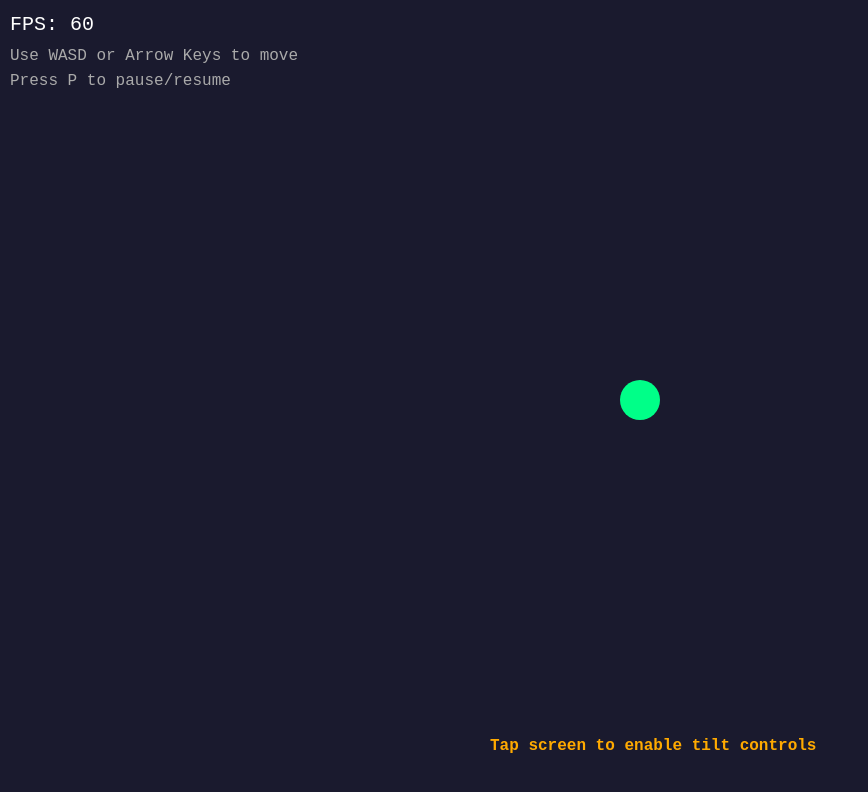
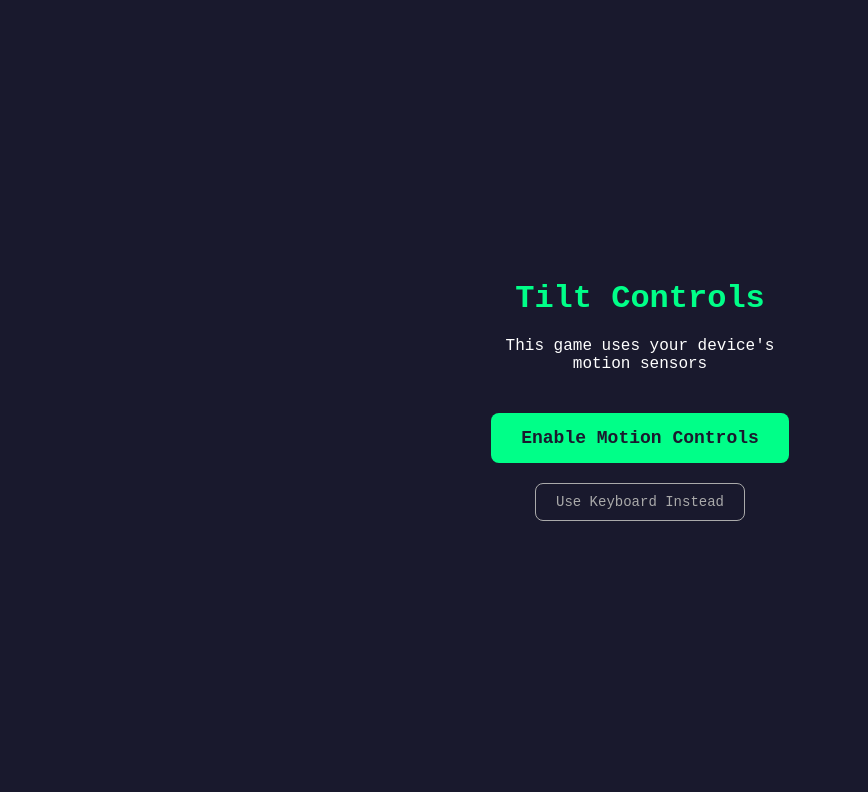
Before and after one commit to maxpaulus43/jump-game, a website built with Vite: page index.html in a window 1280 px wide. Shown: the whole page, without its empty margins (0-868 px from the left). Built offline with nearby package versions, Linux system fonts and the light colour scheme.

Commit message:
accelerometer

```diff
--- a/index.html
+++ b/index.html
@@ -8,7 +8,7 @@
   <meta name="mobile-web-app-capable" content="yes" />
   <title>My Game</title>
   <link href="/css/style.css" rel="stylesheet" />
-  <script src="/index.ts" type="module"></script>
+  <script src="index.ts" type="module"></script>
 </head>
 
 <body>
--- a/index.ts
+++ b/index.ts
@@ -13,31 +13,21 @@ window.addEventListener('DOMContentLoaded', () => {
     // Create game instance
     const game = new Game('gameCanvas');
 
-    // Start the game
-    game.start();
-
-    console.log('Game started successfully!');
-
     // Make game accessible from console for debugging
     (window as any).game = game;
 
-    // Add touch event listener to request motion permission on iOS
-    // This must be triggered by a user gesture
-    let permissionRequested = false;
-    const requestPermissionOnTouch = async () => {
-      if (!permissionRequested && game.getInputManager().hasMotionSensors() && !game.getInputManager().hasMotionPermission()) {
-        permissionRequested = true;
-        console.log('Requesting motion sensor permission...');
-        await game.requestMotionPermission();
-        // Remove listener after first request
-        document.removeEventListener('touchstart', requestPermissionOnTouch);
-        document.removeEventListener('click', requestPermissionOnTouch);
-      }
-    };
+    // Check if we need to show permission button (iOS 13+)
+    const needsPermission = game.getInputManager().hasMotionSensors() &&
+                           !game.getInputManager().hasMotionPermission();
 
-    // Listen for both touch and click events (click for testing on desktop)
-    document.addEventListener('touchstart', requestPermissionOnTouch, { once: false });
-    document.addEventListener('click', requestPermissionOnTouch, { once: false });
+    if (needsPermission) {
+      // Create start button overlay for iOS permission
+      createStartButton(game);
+    } else {
+      // Start game immediately if no permission needed
+      game.start();
+      console.log('Game started successfully!');
+    }
 
   } catch (error) {
     console.error('Failed to initialize game:', error);
@@ -62,3 +52,180 @@ window.addEventListener('DOMContentLoaded', () => {
     `;
   }
 });
+
+/**
+ * Create a start button overlay for requesting motion permission
+ * This ensures the permission request happens in a direct user gesture context
+ */
+function createStartButton(game: Game): void {
+  // Create overlay container
+  const overlay = document.createElement('div');
+  overlay.id = 'start-overlay';
+  overlay.style.cssText = `
+    position: fixed;
+    top: 0;
+    left: 0;
+    width: 100%;
+    height: 100%;
+    background-color: rgba(26, 26, 46, 0.95);
+    display: flex;
+    flex-direction: column;
+    align-items: center;
+    justify-content: center;
+    z-index: 1000;
+    font-family: monospace;
+  `;
+
+  // Create title
+  const title = document.createElement('h1');
+  title.textContent = 'Tilt Controls';
+  title.style.cssText = `
+    color: #00ff88;
+    font-size: 32px;
+    margin-bottom: 20px;
+    text-align: center;
+  `;
+
+  // Create description
+  const description = document.createElement('p');
+  description.textContent = 'This game uses your device\'s motion sensors';
+  description.style.cssText = `
+    color: #ffffff;
+    font-size: 16px;
+    margin-bottom: 40px;
+    text-align: center;
+    max-width: 300px;
+  `;
+
+  // Create start button
+  const button = document.createElement('button');
+  button.textContent = 'Enable Motion Controls';
+  button.style.cssText = `
+    background-color: #00ff88;
+    color: #1a1a2e;
+    border: none;
+    padding: 15px 30px;
+    font-size: 18px;
+    font-weight: bold;
+    font-family: monospace;
+    border-radius: 8px;
+    cursor: pointer;
+    transition: transform 0.1s, background-color 0.2s;
+  `;
+
+  // Add hover effect
+  button.addEventListener('mouseenter', () => {
+    button.style.backgroundColor = '#00dd77';
+  });
+  button.addEventListener('mouseleave', () => {
+    button.style.backgroundColor = '#00ff88';
+  });
+
+  // Add active effect
+  button.addEventListener('mousedown', () => {
+    button.style.transform = 'scale(0.95)';
+  });
+  button.addEventListener('mouseup', () => {
+    button.style.transform = 'scale(1)';
+  });
+
+  // Handle button click/touch - MUST be synchronous for iOS
+  const handleButtonPress = async () => {
+    console.log('Start button pressed, requesting permission...');
+
+    // Disable button during request
+    button.disabled = true;
+    button.textContent = 'Requesting Permission...';
+    button.style.backgroundColor = '#666666';
+    button.style.cursor = 'not-allowed';
+
+    try {
+      // Request permission - this MUST happen synchronously in the click handler
+      const granted = await game.requestMotionPermission();
+
+      if (granted) {
+        console.log('Permission granted!');
+        button.textContent = 'Starting Game...';
+
+        // Small delay for visual feedback
+        setTimeout(() => {
+          overlay.remove();
+          game.start();
+          console.log('Game started successfully!');
+        }, 500);
+      } else {
+        console.log('Permission denied');
+        button.textContent = 'Permission Denied';
+        button.style.backgroundColor = '#ff4444';
+
+        // Show fallback message
+        setTimeout(() => {
+          button.textContent = 'Start Without Motion';
+          button.style.backgroundColor = '#00ff88';
+          button.style.cursor = 'pointer';
+          button.disabled = false;
+        }, 2000);
+      }
+    } catch (error) {
+      console.error('Error during permission request:', error);
+      button.textContent = 'Error - Tap to Continue';
+      button.style.backgroundColor = '#ff4444';
+      button.style.cursor = 'pointer';
+      button.disabled = false;
+    }
+  };
+
+  // Add both click and touchend listeners for better mobile support
+  button.addEventListener('click', handleButtonPress);
+  button.addEventListener('touchend', (e) => {
+    e.preventDefault();
+    handleButtonPress();
+  });
+
+  // Create skip button for keyboard users
+  const skipButton = document.createElement('button');
+  skipButton.textContent = 'Use Keyboard Instead';
+  skipButton.style.cssText = `
+    background-color: transparent;
+    color: #aaaaaa;
+    border: 1px solid #aaaaaa;
+    padding: 10px 20px;
+    font-size: 14px;
+    font-family: monospace;
+    border-radius: 8px;
+    cursor: pointer;
+    margin-top: 20px;
+    transition: color 0.2s, border-color 0.2s;
+  `;
+
+  skipButton.addEventListener('mouseenter', () => {
+    skipButton.style.color = '#ffffff';
+    skipButton.style.borderColor = '#ffffff';
+  });
+  skipButton.addEventListener('mouseleave', () => {
+    skipButton.style.color = '#aaaaaa';
+    skipButton.style.borderColor = '#aaaaaa';
+  });
+
+  const handleSkipPress = () => {
+    console.log('Skipping motion controls');
+    overlay.remove();
+    game.start();
+    console.log('Game started with keyboard controls');
+  };
+
+  skipButton.addEventListener('click', handleSkipPress);
+  skipButton.addEventListener('touchend', (e) => {
+    e.preventDefault();
+    handleSkipPress();
+  });
+
+  // Assemble overlay
+  overlay.appendChild(title);
+  overlay.appendChild(description);
+  overlay.appendChild(button);
+  overlay.appendChild(skipButton);
+
+  // Add to page
+  document.body.appendChild(overlay);
+}
--- a/src/core/Game.ts
+++ b/src/core/Game.ts
@@ -90,8 +90,9 @@ export class Game {
 
   /**
    * Request motion sensor permission (for iOS)
+   * Returns true if permission was granted, false otherwise
    */
-  async requestMotionPermission(): Promise<void> {
+  async requestMotionPermission(): Promise<boolean> {
     const granted = await this.inputManager.requestMotionPermission();
     if (granted) {
       this.useAccelerometer = true;
@@ -100,6 +101,7 @@ export class Game {
     } else {
       console.log('Motion permission denied');
     }
+    return granted;
   }
 
   /**
--- a/tsconfig.json
+++ b/tsconfig.json
@@ -3,7 +3,7 @@
     "target": "ES2020",
     "module": "ES2020",
     "lib": ["ES2020", "DOM"],
-    "outDir": "./",
+    "outDir": "./dist",
     "rootDir": "./",
     "strict": true,
     "esModuleInterop": true,
```
Also changed, not shown: .clinerules/memories/game-loop-architecture/IMPLEMENTATION_SUMMARY.md (renamed from memories/game-loop-architecture/IMPLEMENTATION_SUMMARY.md), .clinerules/memories/game-loop-architecture/implementation_plan.md (renamed from memories/game-loop-architecture/implementation_plan.md), 1 other file.
